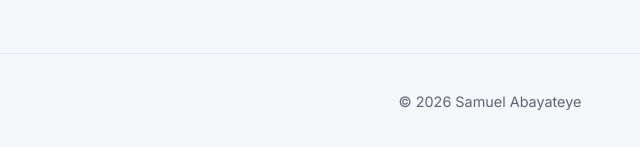
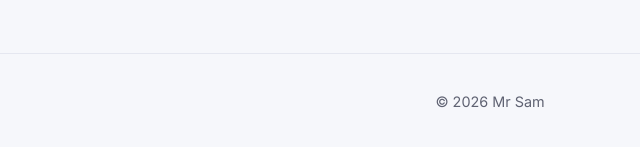
Before and after one commit to realmrsam/portfolio, a plain HTML site: page index.html in a window 1280 px wide. Shown: the part 1789-1936 px from the top of the page, 150-790 px from the left. Drawn offline with Linux system fonts and the light colour scheme.

Commit message:
Update index.html

```diff
--- a/index.html
+++ b/index.html
@@ -176,7 +176,7 @@ footer{text-align:center;color:var(--muted);padding:36px 0;font-size:.9rem;borde
 
 </main>
 
-<footer>© 2026 Samuel Abayateye</footer>
+<footer>© 2026 Mr Sam</footer>
 
 <script>
 // Photo loader: tries photo.jpeg, then photo.jpg, then photo.png, then shows initials
```
